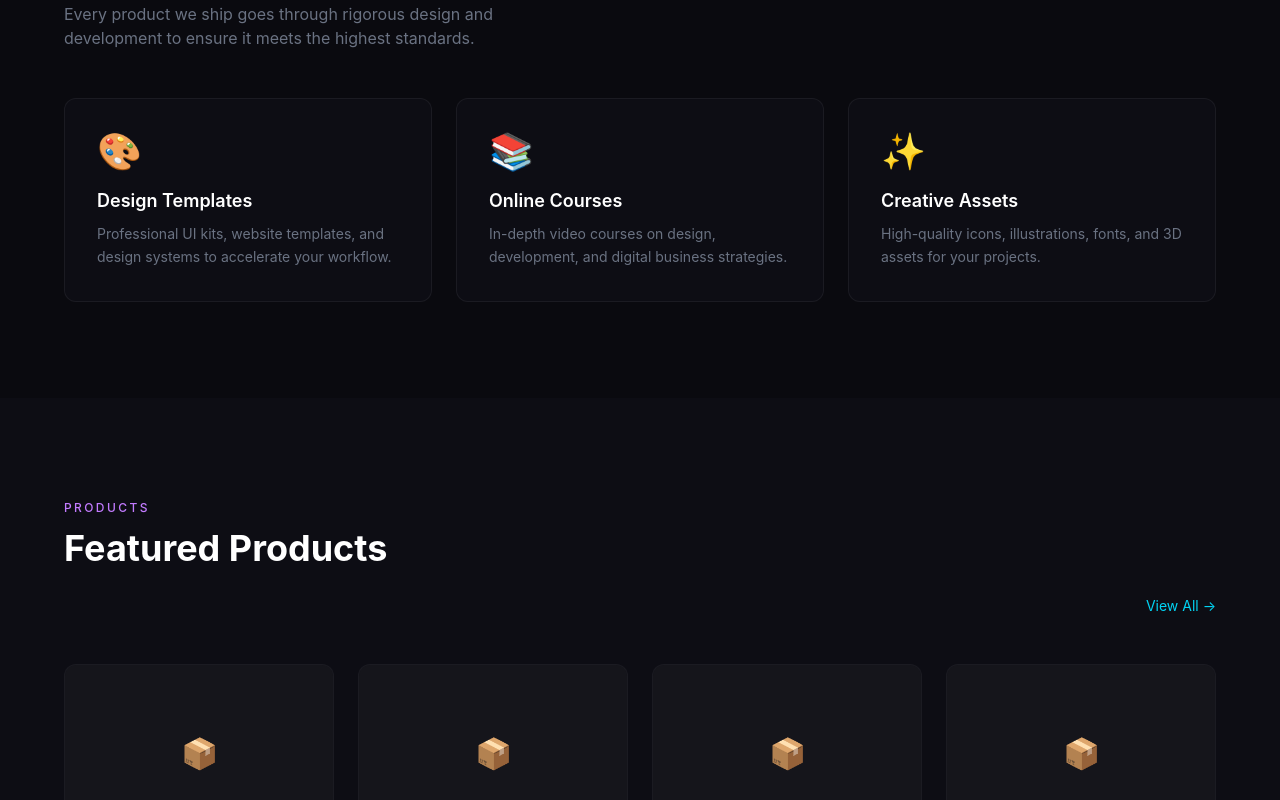
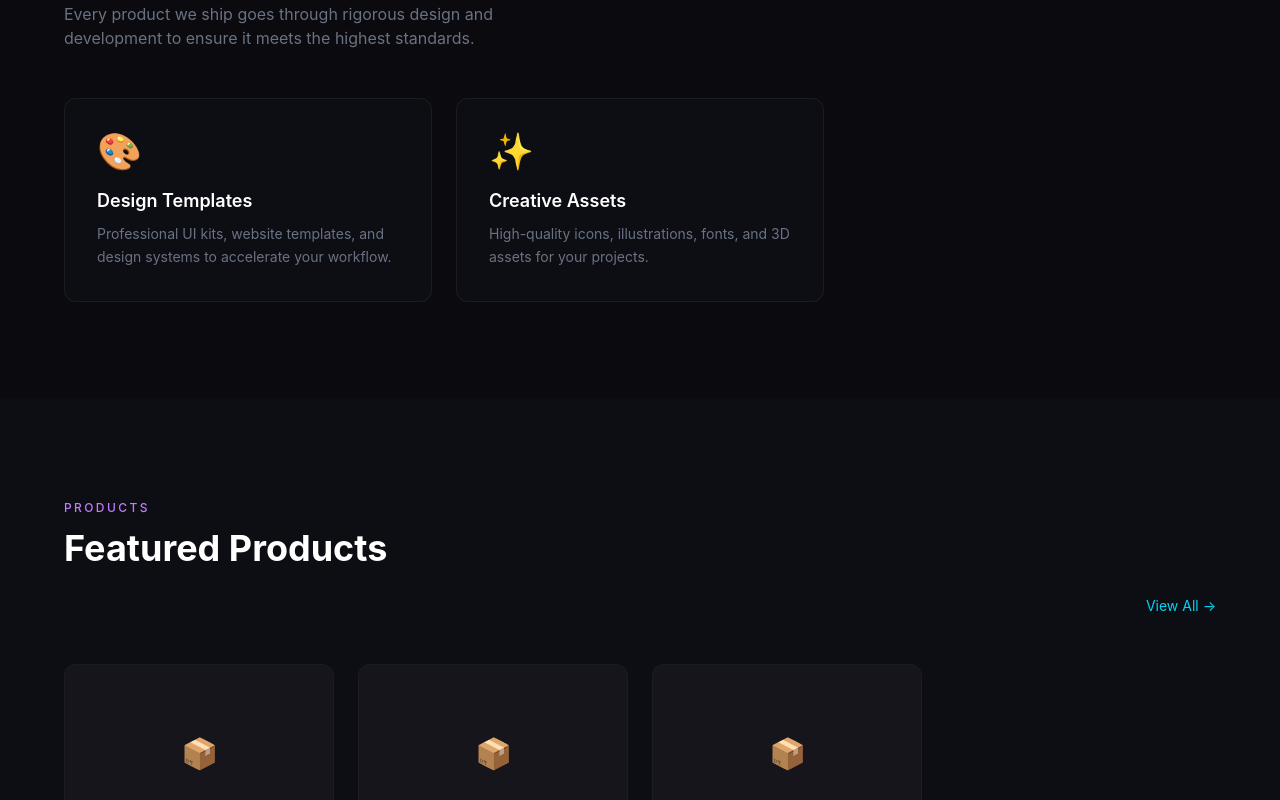
Before and after one commit to KANE-CMD99/kyno, a Next.js app: page / in a window 1280 px wide. Shown: the part 980-1780 px from the top of the page. Built offline with nearby package versions, Linux system fonts and the light colour scheme.

Commit message:
fix: remove Online Courses category from services and products

```diff
--- a/src/data/site.ts
+++ b/src/data/site.ts
@@ -35,12 +35,6 @@ export const services: ServiceItem[] = [
     emoji: String.fromCodePoint(0x1F3A8),
   },
   {
-    title: "Online Courses",
-    description:
-      "In-depth video courses on design, development, and digital business strategies.",
-    emoji: String.fromCodePoint(0x1F4DA),
-  },
-  {
     title: "Creative Assets",
     description:
       "High-quality icons, illustrations, fonts, and 3D assets for your projects.",
@@ -50,7 +44,6 @@ export const services: ServiceItem[] = [
 
 export const products: ProductItem[] = [
   { id: "1", name: "Ultimate UI Kit", category: "Design", price: "$49" },
-  { id: "2", name: "Webflow Masterclass", category: "Course", price: "$79" },
   { id: "3", name: "Icon Pack Pro", category: "Assets", price: "$29" },
   { id: "4", name: "Design System Pro", category: "Design", price: "$99" },
 ];
```
